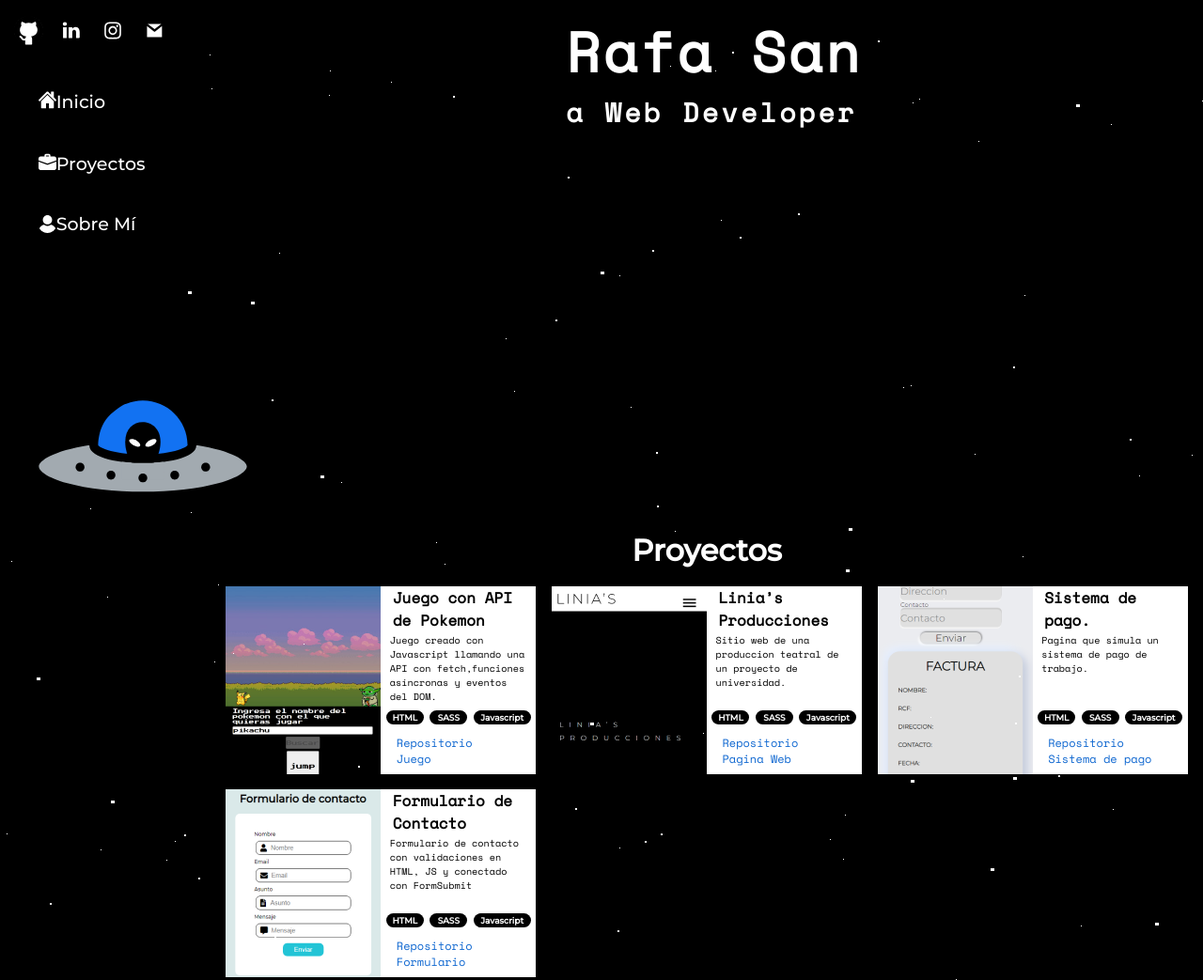
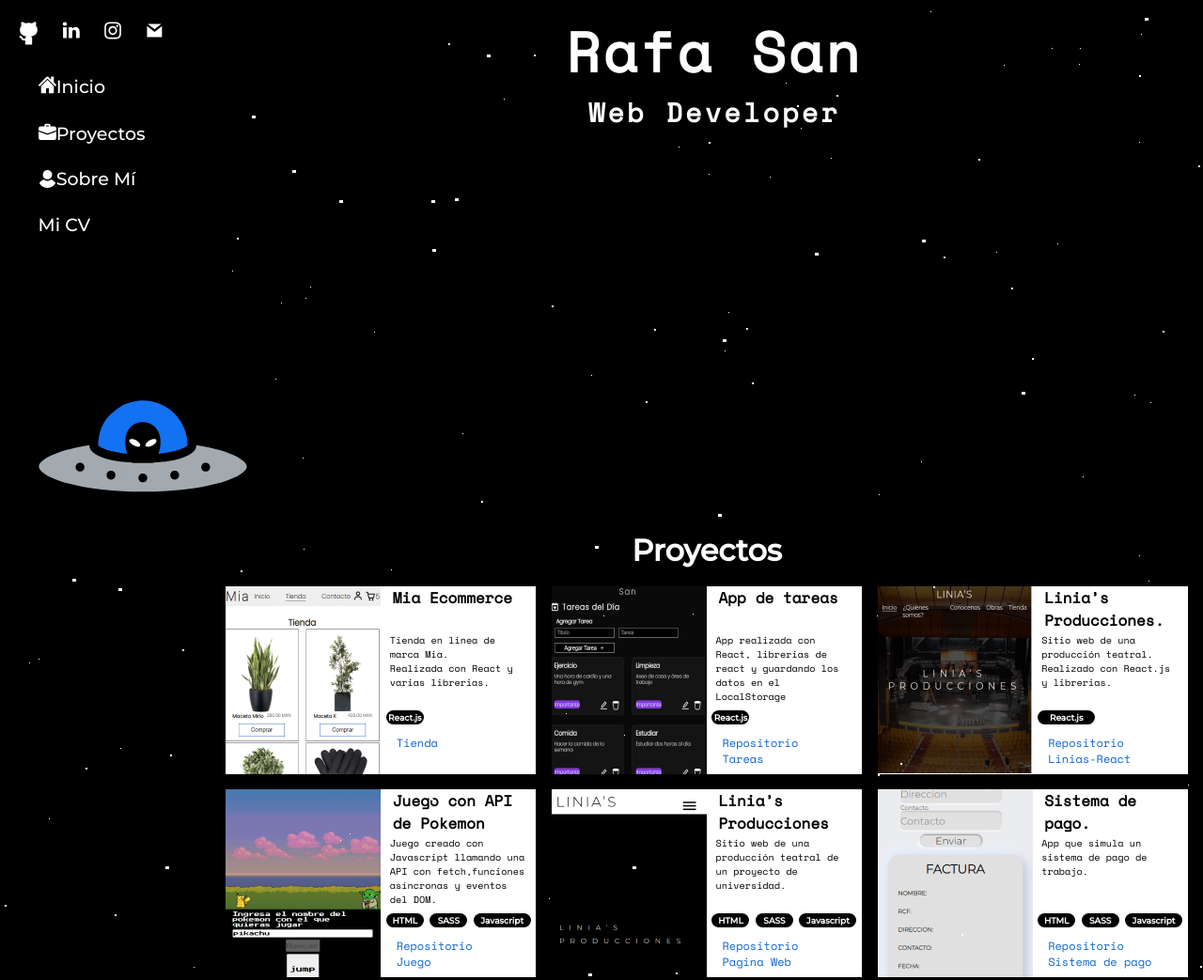
Before and after one commit to RafaSaan/Portfolio, a plain HTML site: page index.html in a window 1280 px wide. Shown: the part 259-1302 px from the top of the page at 94% size. Drawn offline with nearby package versions, Linux system fonts and the light colour scheme.

Commit message:
Agregue proyectos y links

```diff
--- a/index.html
+++ b/index.html
@@ -31,7 +31,10 @@
             /></a>
           </li>
           <li class="social__icons">
-            <a href="" class="social__icon social-linkedin"
+            <a
+              href="https://www.linkedin.com/in/rafaelsaan/"
+              target="_blank"
+              class="social__icon social-linkedin"
               ><img
                 src="/img/linkedin.svg"
                 alt="linkedin"
@@ -76,6 +79,12 @@
                 <p class="nav__link-p">Sobre Mí</p>
               </a>
             </li>
+            <li class="nav__items">
+              <a href="#" class="nav__links">
+                <!-- <img src="img/userB.svg" alt="" class="nav__link-img" /> -->
+                <p class="nav__link-p">Mi CV</p>
+              </a>
+            </li>
           </ul>
         </nav>
       </aside>
@@ -92,13 +101,108 @@
       <div class="home__container">
         <h2 class="home__title">
           Rafa San
-          <p class="home__subTitle">a Web Developer</p>
+          <p class="home__subTitle">Web Developer</p>
         </h2>
       </div>
     </section>
     <section class="projects" id="projects">
       <h3 class="projects__title">Proyectos</h3>
       <div class="projects__container">
+        <div class="projects__item">
+          <div class="projects__img__container">
+            <img src="img/mia.png" alt="ecommerce" class="projects__img" />
+          </div>
+          <div class="projects__info">
+            <h5 class="projects__info__title">Mia Ecommerce</h5>
+            <p class="projects__info__paragraph">
+              Tienda en linea de marca Mia. <br />
+              Realizada con React y varias librerias.
+            </p>
+            <div class="projects__info__tech">
+              <div class="projects__info__HTML">
+                <h6 class="projects__info__tech__title">React.js</h6>
+              </div>
+            </div>
+            <div class="projects__info__links">
+              <a
+                href="https://mia-san.netlify.app/"
+                target="_blank"
+                class="projects__info__link"
+                >Tienda</a
+              >
+            </div>
+          </div>
+        </div>
+        <div class="projects__item">
+          <div class="projects__img__container">
+            <img
+              src="img/tareas.png"
+              alt="app-de-tareas"
+              class="projects__img"
+            />
+          </div>
+          <div class="projects__info">
+            <h5 class="projects__info__title">App de tareas</h5>
+            <p class="projects__info__paragraph">
+              App realizada con React, librerias de react y guardando los datos
+              en el LocalStorage
+            </p>
+            <div class="projects__info__tech">
+              <div class="projects__info__HTML">
+                <h6 class="projects__info__tech__title">React.js</h6>
+              </div>
+            </div>
+            <div class="projects__info__links">
+              <a
+                href="https://github.com/RaphaSaan/Tareas-de-D-a-React"
+                target="_blank"
+                class="projects__info__link"
+                >Repositorio</a
+              >
+              <a
+                href="https://tareas-san.netlify.app/"
+                target="_blank"
+                class="projects__info__link"
+                >Tareas</a
+              >
+            </div>
+          </div>
+        </div>
+        <div class="projects__item">
+          <div class="projects__img__container">
+            <img
+              src="img/linias-react.png"
+              alt="website"
+              class="projects__img"
+            />
+          </div>
+          <div class="projects__info">
+            <h5 class="projects__info__title">Linia’s Producciones.</h5>
+            <p class="projects__info__paragraph">
+              Sitio web de una producción teatral. <br />
+              Realizado con React.js y librerias.
+            </p>
+            <div class="projects__info__tech">
+              <div class="projects__info__JS">
+                <h6 class="projects__info__tech__title">React.js</h6>
+              </div>
+            </div>
+            <div class="projects__info__links">
+              <a
+                href="https://github.com/RaphaSaan/LiniasReact"
+                target="_blank"
+                class="projects__info__link"
+                >Repositorio</a
+              >
+              <a
+                href="https://linias-producciones.netlify.app/"
+                target="_blank"
+                class="projects__info__link"
+                >Linias-React</a
+              >
+            </div>
+          </div>
+        </div>
         <div class="projects__item">
           <div class="projects__img__container">
             <img src="img/juego.png" alt="juego" class="projects__img" />
@@ -143,7 +247,7 @@
           <div class="projects__info">
             <h5 class="projects__info__title">Linia’s Producciones</h5>
             <p class="projects__info__paragraph">
-              Sitio web de una produccion teatral de un proyecto de universidad.
+              Sitio web de una producción teatral de un proyecto de universidad.
             </p>
             <div class="projects__info__tech">
               <div class="projects__info__HTML">
@@ -179,7 +283,7 @@
           <div class="projects__info">
             <h5 class="projects__info__title">Sistema de pago.</h5>
             <p class="projects__info__paragraph">
-              Pagina que simula un sistema de pago de trabajo.
+              App que simula un sistema de pago de trabajo.
             </p>
             <div class="projects__info__tech">
               <div class="projects__info__HTML">
@@ -251,11 +355,20 @@
       <h2 class="aboutMe__title">Sobre mí</h2>
       <p class="aboutMe__paragraph">
         Hola yo soy Rafael Sánchez, desarrollador web frontend, creo
-        aplicaciones y páginas web con HTML, CSS, Js o React.js.
-        <br />
+        aplicaciones y páginas web con HTML, CSS, Js , React.js.
+      </p>
+
+      <p class="aboutMe__paragraph">
+        Con una gran capacidad de trabajo en equipo, constante aprendizaje
+        profesional como personal, me adapto al ambiente de trabajo, desempeño
+        de actividades bajo presión.
+      </p>
+
+      <p class="aboutMe__paragraph">
         Tengo 19 años, vivo en Ciudad de México, libra, me gustan los animales,
         cuidar plantas, jugar videojuegos y hacer ejercicio.
       </p>
+
       <h2 class="aboutMe__title skills">Skills</h2>
       <div class="aboutMe__skills">
         <img src="img/html-5B.svg" alt="HTML5" class="aboutMe__skills__logos" />
--- a/sass/_aside.sass
+++ b/sass/_aside.sass
@@ -39,7 +39,7 @@
     &__menu
     &__items
         list-style: none
-        margin-top: 2rem
+        margin-top: 1rem
         padding: .3rem
     &__links:hover
         border-bottom: 1px $blueM solid
--- a/sass/_home.sass
+++ b/sass/_home.sass
@@ -19,6 +19,7 @@
         animation: float 10s ease-in-out infinite
     &__subTitle
         font-size: 1.78rem
+        text-align: center
 @keyframes float
     0%
         transform: translateY(0)
```
Also changed, not shown: css/styles.css, img/linias-react.png (added), img/mia.png (added), img/tareas.png (added), 1 other file.
